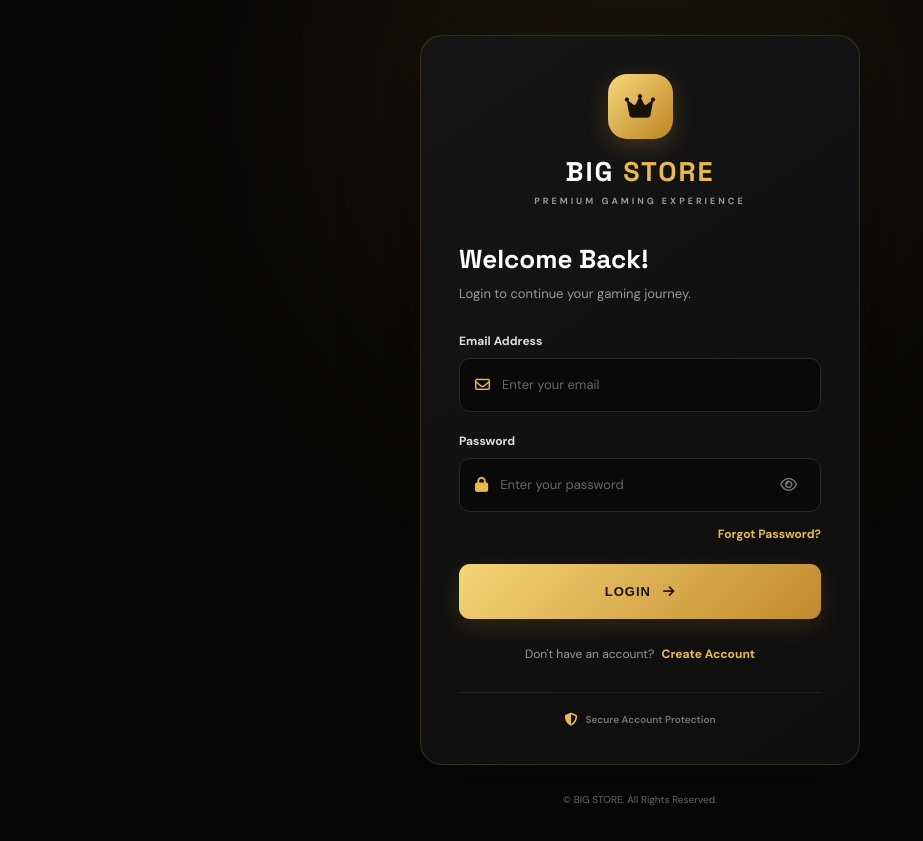
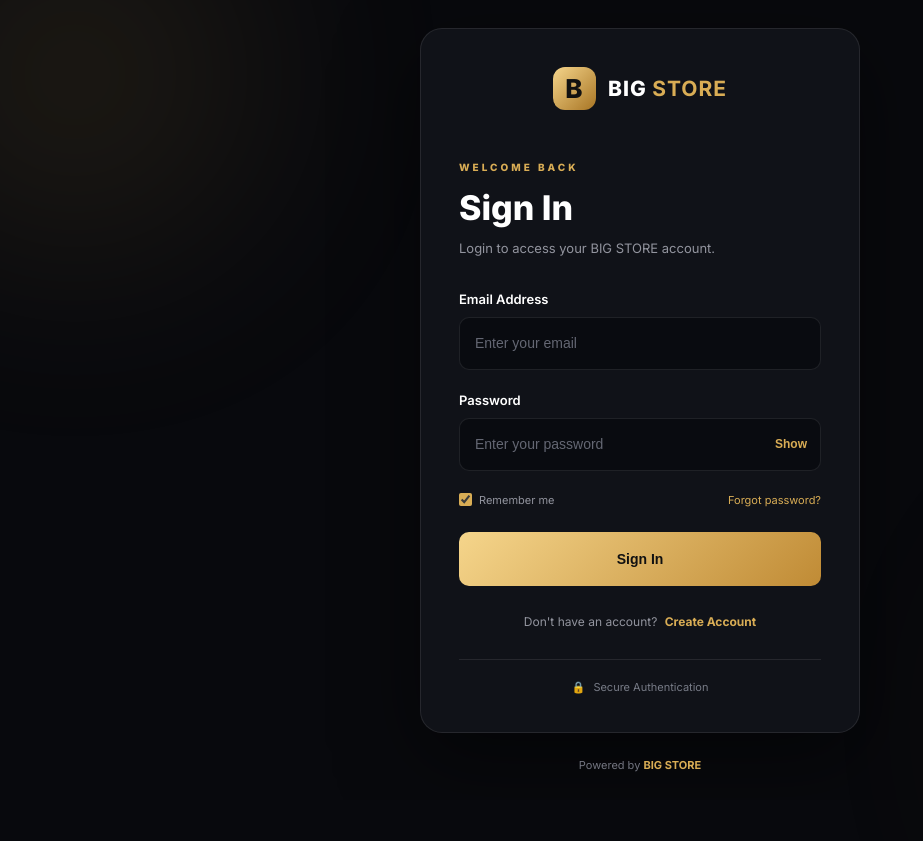
Before and after one commit to phoenixstore31-droid/DEMO-WEB-SITE, a plain HTML site: page login.html in a window 1280 px wide. Shown: the whole page, without its empty margins (0-923 px from the left). After the commit the page ends 800 px from the top, so only its background shows below. Drawn offline with Linux system fonts and the light colour scheme; a script that the page names is missing.

Commit message:
Update website

```diff
--- /dev/null
+++ b/login.css
@@ -0,0 +1,330 @@
+* {
+    margin: 0;
+    padding: 0;
+    box-sizing: border-box;
+}
+
+:root {
+    --gold: #d9ad55;
+    --gold-light: #f5d58b;
+    --background: #08090d;
+    --card: #111319;
+    --text: #ffffff;
+    --muted: #92949e;
+    --border: rgba(255,255,255,0.09);
+}
+
+body {
+    min-height: 100vh;
+    font-family: 'Inter', sans-serif;
+    background: var(--background);
+    color: var(--text);
+    display: flex;
+    align-items: center;
+    justify-content: center;
+    overflow-x: hidden;
+    padding: 25px;
+}
+
+.background-glow {
+    position: fixed;
+    width: 350px;
+    height: 350px;
+    border-radius: 50%;
+    filter: blur(120px);
+    opacity: 0.12;
+    pointer-events: none;
+}
+
+.glow-one {
+    background: #d9ad55;
+    top: -100px;
+    left: -100px;
+}
+
+.glow-two {
+    background: #a36d19;
+    bottom: -100px;
+    right: -100px;
+}
+
+.login-container {
+    width: 100%;
+    max-width: 440px;
+    position: relative;
+    z-index: 2;
+}
+
+.login-card {
+    background: rgba(17,19,25,0.96);
+    border: 1px solid var(--border);
+    border-radius: 22px;
+    padding: 38px;
+    box-shadow: 0 25px 80px rgba(0,0,0,0.5);
+}
+
+.brand {
+    display: flex;
+    align-items: center;
+    justify-content: center;
+    gap: 12px;
+    text-decoration: none;
+    color: white;
+    font-size: 21px;
+    font-weight: 800;
+    letter-spacing: 1px;
+}
+
+.brand strong {
+    color: var(--gold);
+}
+
+.brand-icon {
+    width: 43px;
+    height: 43px;
+    background: linear-gradient(135deg, #f5d58b, #a87524);
+    color: #111;
+    display: flex;
+    align-items: center;
+    justify-content: center;
+    border-radius: 12px;
+    font-size: 26px;
+    font-weight: 900;
+}
+
+.login-heading {
+    margin-top: 45px;
+    margin-bottom: 32px;
+}
+
+.welcome-label {
+    color: var(--gold);
+    font-size: 10px;
+    font-weight: 800;
+    letter-spacing: 3px;
+}
+
+.login-heading h1 {
+    font-size: 34px;
+    margin-top: 12px;
+    font-weight: 800;
+}
+
+.login-heading p {
+    color: var(--muted);
+    font-size: 13px;
+    margin-top: 10px;
+    line-height: 1.6;
+}
+
+.input-group {
+    margin-bottom: 22px;
+}
+
+.input-group label {
+    display: block;
+    font-size: 13px;
+    font-weight: 600;
+    margin-bottom: 10px;
+}
+
+.input-group input {
+    width: 100%;
+    height: 53px;
+    padding: 0 15px;
+    border: 1px solid var(--border);
+    border-radius: 10px;
+    background: #090b10;
+    color: white;
+    font-size: 14px;
+    outline: none;
+    transition: 0.25s;
+}
+
+.input-group input:focus {
+    border-color: var(--gold);
+    box-shadow: 0 0 0 3px rgba(217,173,85,0.09);
+}
+
+.input-group input::placeholder {
+    color: #646773;
+}
+
+.password-wrapper {
+    position: relative;
+}
+
+.password-wrapper input {
+    padding-right: 65px;
+}
+
+.toggle-password {
+    position: absolute;
+    right: 14px;
+    top: 50%;
+    transform: translateY(-50%);
+    background: none;
+    border: none;
+    color: var(--gold);
+    cursor: pointer;
+    font-size: 12px;
+    font-weight: 700;
+}
+
+.form-options {
+    display: flex;
+    justify-content: space-between;
+    align-items: center;
+    margin: 5px 0 25px;
+    gap: 10px;
+}
+
+.remember-label {
+    display: flex;
+    align-items: center;
+    gap: 7px;
+    font-size: 11px;
+    color: var(--muted);
+}
+
+.remember-label input {
+    accent-color: var(--gold);
+}
+
+.form-options a {
+    font-size: 11px;
+    color: var(--gold);
+    text-decoration: none;
+}
+
+.login-button {
+    width: 100%;
+    height: 54px;
+    background: linear-gradient(135deg, #f5d58b, #c08b35);
+    color: #111;
+    border: none;
+    border-radius: 10px;
+    font-size: 14px;
+    font-weight: 800;
+    cursor: pointer;
+    transition: 0.25s;
+    display: flex;
+    align-items: center;
+    justify-content: center;
+    gap: 10px;
+}
+
+.login-button:hover {
+    transform: translateY(-2px);
+    box-shadow: 0 8px 25px rgba(217,173,85,0.2);
+}
+
+.login-button:disabled {
+    opacity: 0.6;
+    cursor: not-allowed;
+    transform: none;
+}
+
+.loader {
+    display: none;
+    width: 17px;
+    height: 17px;
+    border: 2px solid rgba(0,0,0,0.25);
+    border-top-color: #111;
+    border-radius: 50%;
+    animation: spin 0.7s linear infinite;
+}
+
+.login-button.loading .loader {
+    display: block;
+}
+
+@keyframes spin {
+    to {
+        transform: rotate(360deg);
+    }
+}
+
+.message {
+    display: none;
+    padding: 12px;
+    margin-bottom: 18px;
+    border-radius: 8px;
+    font-size: 12px;
+    line-height: 1.5;
+}
+
+.message.error {
+    display: block;
+    background: rgba(255,70,70,0.1);
+    border: 1px solid rgba(255,70,70,0.2);
+    color: #ff8585;
+}
+
+.message.success {
+    display: block;
+    background: rgba(60,200,120,0.1);
+    border: 1px solid rgba(60,200,120,0.2);
+    color: #7ce5a6;
+}
+
+.register-link {
+    text-align: center;
+    margin-top: 28px;
+    color: var(--muted);
+    font-size: 12px;
+}
+
+.register-link a {
+    color: var(--gold);
+    text-decoration: none;
+    font-weight: 700;
+    margin-left: 4px;
+}
+
+.security-info {
+    margin-top: 30px;
+    padding-top: 20px;
+    border-top: 1px solid var(--border);
+    text-align: center;
+    color: #777b86;
+    font-size: 11px;
+}
+
+.security-icon {
+    margin-right: 5px;
+}
+
+footer {
+    text-align: center;
+    margin-top: 25px;
+    color: #737580;
+    font-size: 11px;
+}
+
+footer a {
+    color: var(--gold);
+    text-decoration: none;
+    font-weight: 700;
+}
+
+@media (max-width: 480px) {
+
+    body {
+        padding: 15px;
+    }
+
+    .login-card {
+        padding: 28px 22px;
+        border-radius: 18px;
+    }
+
+    .login-heading {
+        margin-top: 38px;
+    }
+
+    .login-heading h1 {
+        font-size: 30px;
+    }
+
+}
--- a/login.html
+++ b/login.html
@@ -6,119 +6,121 @@
 
     <title>Login | BIG STORE</title>
 
-    <meta name="theme-color" content="#080808">
+    <link rel="stylesheet" href="login.css">
 
-    <link rel="stylesheet" href="css/auth.css">
-
-    <link rel="stylesheet"
-          href="https://cdnjs.cloudflare.com/ajax/libs/font-awesome/6.5.0/css/all.min.css">
+    <link rel="preconnect" href="https://fonts.googleapis.com">
+    <link href="https://fonts.googleapis.com/css2?family=Inter:wght@400;500;600;700;800&display=swap" rel="stylesheet">
 </head>
 
 <body>
 
-    <div class="auth-container">
+    <div class="background-glow glow-one"></div>
+    <div class="background-glow glow-two"></div>
 
-        <!-- LOGIN BOX -->
-        <div class="auth-box">
+    <main class="login-container">
 
-            <!-- LOGO -->
-            <div class="auth-logo">
-                <div class="logo-icon">
-                    <i class="fa-solid fa-crown"></i>
-                </div>
+        <div class="login-card">
 
-                <h1>BIG <span>STORE</span></h1>
-                <p>PREMIUM GAMING EXPERIENCE</p>
+            <a href="index.html" class="brand">
+                <div class="brand-icon">B</div>
+                <span>BIG <strong>STORE</strong></span>
+            </a>
+
+            <div class="login-heading">
+                <span class="welcome-label">WELCOME BACK</span>
+
+                <h1>Sign In</h1>
+
+                <p>Login to access your BIG STORE account.</p>
             </div>
 
-            <!-- HEADING -->
-            <div class="auth-heading">
-                <h2>Welcome Back!</h2>
-                <p>Login to continue your gaming journey.</p>
-            </div>
-
-            <!-- LOGIN FORM -->
             <form id="loginForm">
 
                 <div class="input-group">
-                    <label>Email Address</label>
 
-                    <div class="input-box">
-                        <i class="fa-regular fa-envelope"></i>
+                    <label for="email">Email Address</label>
 
-                        <input
-                            type="email"
-                            id="loginEmail"
-                            placeholder="Enter your email"
-                            required
-                        >
-                    </div>
+                    <input
+                        type="email"
+                        id="email"
+                        placeholder="Enter your email"
+                        autocomplete="email"
+                        required
+                    >
+
                 </div>
 
                 <div class="input-group">
-                    <label>Password</label>
 
-                    <div class="input-box">
-                        <i class="fa-solid fa-lock"></i>
+                    <label for="password">Password</label>
+
+                    <div class="password-wrapper">
 
                         <input
                             type="password"
-                            id="loginPassword"
+                            id="password"
                             placeholder="Enter your password"
+                            autocomplete="current-password"
                             required
                         >
 
-                        <button type="button"
-                                class="password-toggle"
-                                id="togglePassword">
-                            <i class="fa-regular fa-eye"></i>
+                        <button
+                            type="button"
+                            id="togglePassword"
+                            class="toggle-password"
+                        >
+                            Show
                         </button>
+
                     </div>
+
                 </div>
 
-                <!-- FORGOT PASSWORD -->
-                <div class="forgot-row">
-                    <a href="forgot-password.html">
-                        Forgot Password?
-                    </a>
+                <div class="form-options">
+
+                    <label class="remember-label">
+                        <input type="checkbox" id="rememberMe" checked>
+                        <span>Remember me</span>
+                    </label>
+
+                    <a href="#" id="forgotPassword">Forgot password?</a>
+
                 </div>
 
-                <!-- MESSAGE -->
-                <div id="loginMessage" class="auth-message"></div>
+                <div id="loginMessage" class="message"></div>
 
-                <!-- LOGIN BUTTON -->
-                <button type="submit" class="auth-submit" id="loginButton">
-                    <span>LOGIN</span>
-                    <i class="fa-solid fa-arrow-right"></i>
+                <button type="submit" id="loginButton" class="login-button">
+
+                    <span id="buttonText">Sign In</span>
+
+                    <span id="buttonLoader" class="loader"></span>
+
                 </button>
 
             </form>
 
-            <!-- REGISTER LINK -->
-            <div class="auth-switch">
+            <div class="register-link">
+
                 Don't have an account?
 
-                <a href="register.html">
-                    Create Account
-                </a>
+                <a href="register.html">Create Account</a>
+
             </div>
 
-            <!-- SECURITY -->
-            <div class="auth-security">
-                <i class="fa-solid fa-shield-halved"></i>
-                Secure Account Protection
+            <div class="security-info">
+                <span class="security-icon">🔒</span>
+                Secure Authentication
             </div>
 
         </div>
 
-        <!-- FOOTER -->
-        <div class="auth-footer">
-            © <span id="currentYear"></span> BIG STORE. All Rights Reserved.
-        </div>
+        <footer>
+            Powered by <a href="index.html">BIG STORE</a>
+        </footer>
 
-    </div>
+    </main>
 
-    <script src="js/auth.js"></script>
+    <script type="module" src="login.js"></script>
 
 </body>
 </html>
```
Also changed, not shown: login.js (added, +242 -0 lines), profile.js (+4 -4 lines).
